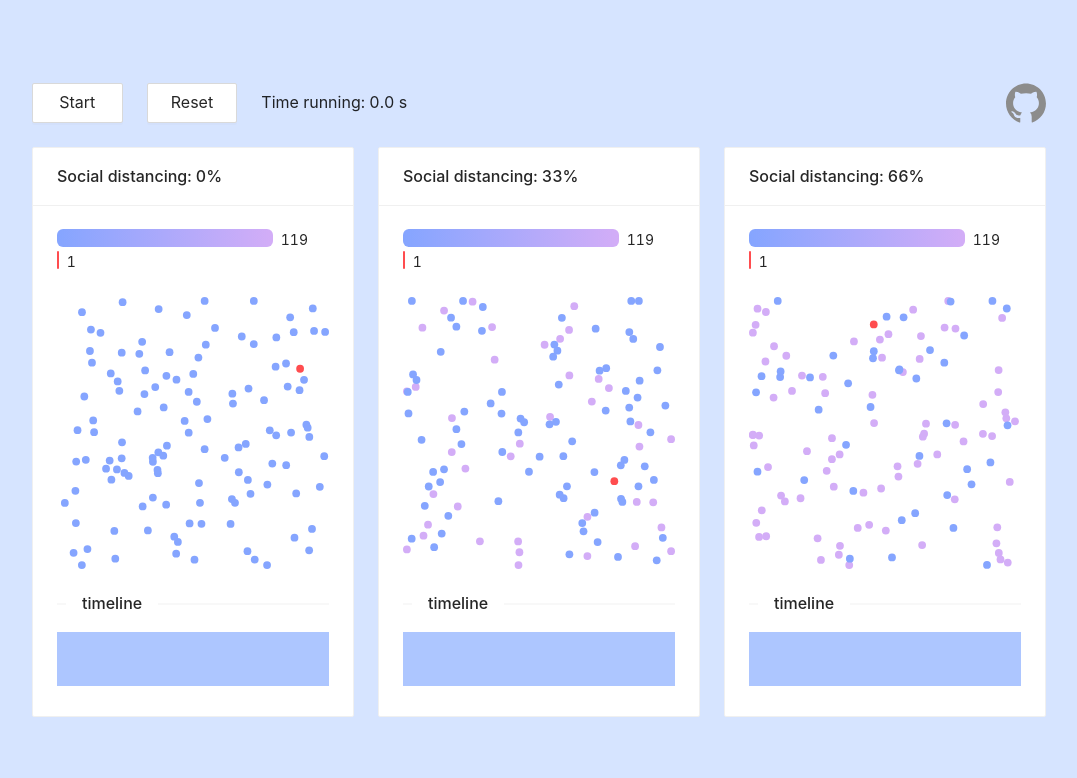
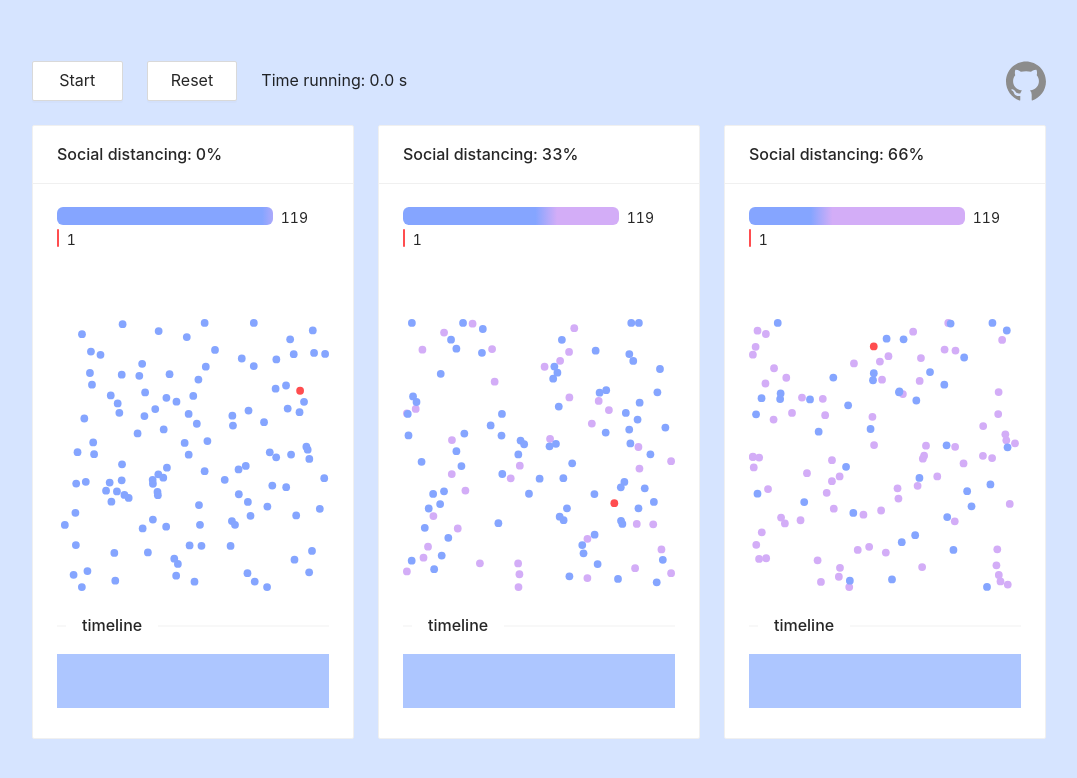
Before and after one commit to jakubtelec/stay-home-sim, a React (Create React App) app: page / in a window 1280 px wide. Shown: the top 778 px of the page, without its empty margins (101-1178 px from the left). Built offline with nearby package versions, Linux system fonts and the light colour scheme.

Commit message:
Chart  updates + chart animations.

```diff
--- a/src/components/Board/Info.js
+++ b/src/components/Board/Info.js
@@ -1,13 +1,18 @@
 import React from "react";
 import { THEME, POPULATION_SIZE } from "../../constants";
 
-import "antd/dist/antd.css";
+// import "antd/dist/antd.css";
 
 const infoDefs = [
   {
-    styleGetter: ({ infected, cured }) => ({
-      backgroundImage: `linear-gradient(90deg,${THEME.UNAFFECTED}, ${THEME.AT_HOME})`
-    }),
+    styleGetter: ({ homeUnaffected, unaffected }) => {
+      const percNonisolated = (1 - homeUnaffected / unaffected) * 100;
+      return {
+        backgroundImage: `linear-gradient(90deg,${THEME.UNAFFECTED} 0%, ${
+          THEME.UNAFFECTED
+        } ${percNonisolated - 5}%, ${THEME.AT_HOME} ${percNonisolated + 5}% )`
+      };
+    },
     valGetter: ({ unaffected }) => unaffected
   },
   {
@@ -26,45 +31,40 @@ const infoDefs = [
   }
 ];
 
-const Info = props => (
+const Info = props => {
+  const sortedDefs = infoDefs.filter(({ valGetter }) => valGetter(props));
+  return (
     <div className="info">
-    {infoDefs.map(({ styleGetter, valGetter }, idx) => {
+      {infoDefs.map((_, idx) => {
+        const { valGetter, styleGetter } = sortedDefs[idx] || {
+          valGetter: () => {},
+          styleGetter: () => {}
+        };
         const value = valGetter(props);
-
-      return value ? (
-        <div
-          key={`info_${idx}`}
-          style={{
-            display: "flex",
-            flexWrap: "wrap",
-            width: props.playgroundSize
-          }}
-        >
+        return (
           <div
             className="bar-container"
             style={{ widht: props.playgroundSize }}
           >
-            {value && (
             <div
               className="bar"
               style={{
                 ...styleGetter(props),
-                  width: `${(valGetter(props) / POPULATION_SIZE) *
+                width: value
+                  ? `${(valGetter(props) / POPULATION_SIZE) *
                       props.playgroundSize *
                       0.8}px`
+                  : 0
               }}
             >
               {" "}
             </div>
-            )}
+            {value || ""}
           </div>
-          {value}
-        </div>
-      ) : (
-        <div />
         );
       })}
     </div>
   );
+};
 
 export default Info;
--- a/src/components/Board/index.js
+++ b/src/components/Board/index.js
@@ -16,6 +16,7 @@ class Board extends React.Component {
       playgroundSize: 0,
       unaffected: POPULATION_SIZE - 1,
       infected: 1,
+      homeUnaffected: 0,
       highestInfected: 0,
       cured: 0,
       cureTime: 8 * 1000,
@@ -24,20 +25,21 @@ class Board extends React.Component {
   }
 
   countStats(population, self) {
-    const infected = population.filter(({ infected }) => infected).length;
-    self.setState({
-      unaffected: population.filter(
-        ({ infected, cured }) => !infected && !cured
-      ).length,
-      infected,
-      highestInfected:
-        self.props.running && Math.max(infected, self.state.highestInfected),
+    const state = population.reduce(
+      (acc, next) => {
+        acc.infected += Number(next.infected);
+        acc.unaffected += Number(!next.infected && !next.cured);
+        acc.homeUnaffected += Number(next.home && !next.infeted);
+        acc.cured += Number(next.cured);
+        return acc;
+      },
+      { unaffected: 0, infected: 0, homeUnaffected: 0, cured: 0 }
+    );
+    state.highestInfected =
+      self.props.running &&
+      Math.max(state.infected, self.state.highestInfected);
+    self.setState(state);
 
-      cured: population.filter(({ cured }) => cured).length
-    });
-    // if (population.some(({ cured, infected }) => cured && infected)) {
-    //   console.log("Elo dupsko!");
-    // }
   }
 
   Sketch = p => {
@@ -117,7 +119,6 @@ class Board extends React.Component {
             this.infected = false;
             this.cured = true;
             this.infectionTime = 0;
-            console.log(this.infected);
           }
         }
       }
@@ -202,7 +203,13 @@ class Board extends React.Component {
   }
 
   render() {
-    const { unaffected, infected, cured, highestInfected } = this.state;
+    const {
+      unaffected,
+      infected,
+      cured,
+      highestInfected,
+      homeUnaffected
+    } = this.state;
     const { percIsolated, running, playgroundSize } = this.props;
     const atHome = Math.round((percIsolated / 100) * POPULATION_SIZE);
     return (
@@ -218,6 +225,8 @@ class Board extends React.Component {
             cured={cured}
             atHome={atHome}
             highestInfected={highestInfected}
+            percIsolated={percIsolated}
+            homeUnaffected={homeUnaffected}
           />
           <div ref={this.myRef} />
           <Divider orientation="left">timeline</Divider>
--- a/src/styles.css
+++ b/src/styles.css
@@ -49,13 +49,17 @@
 
 .bar-container {
   height: 18px;
+  display: flex;
+  flex-wrap: wrap;
+  margin-bottom: 4px;
 }
 
 .bar {
   height: 18px;
+  line-height: 18px;
+  font-size: 18px;
   border-radius: 6px;
-  display: inline-block;
-  margin-right: 8px;
+  margin: 0 8px 0 0;
   transition: all 0.5s ease;
 }
 
```
Lines whose indentation alone changed are shown as unchanged.
